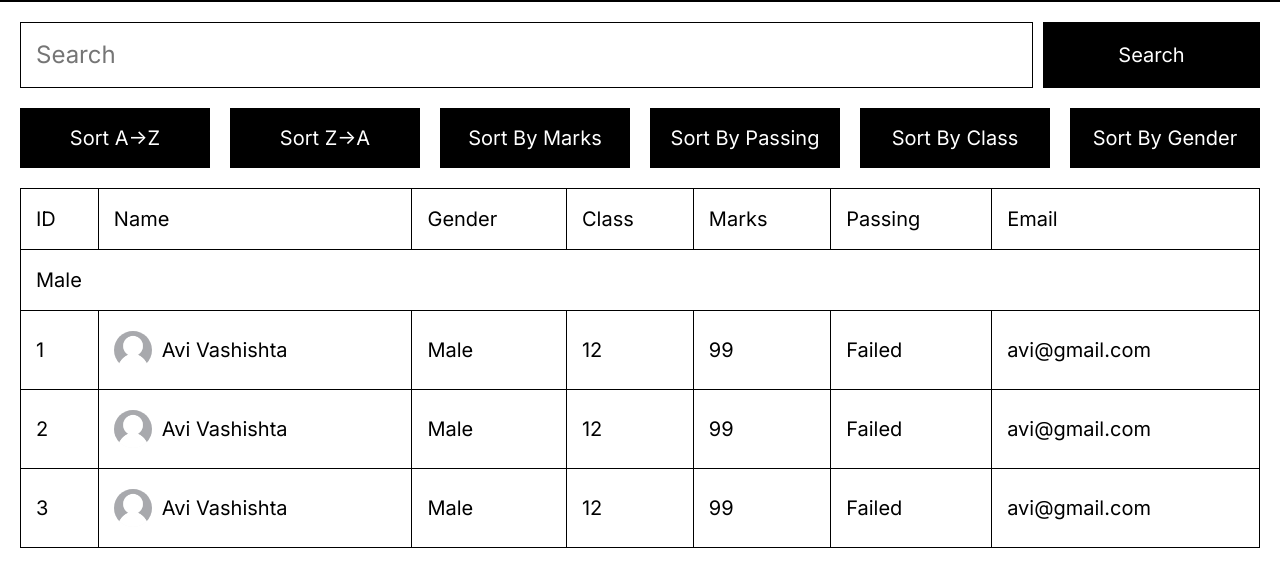
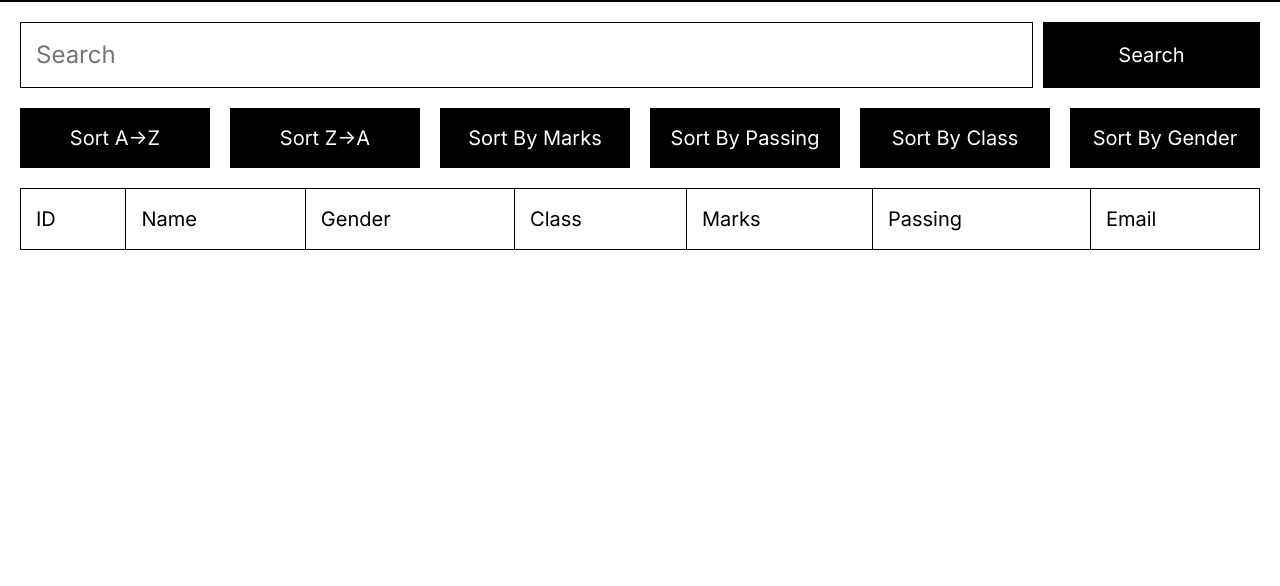
Before and after one commit to prathameshanabhavane/dynamic-table, a website: page index.html in a window 1280 px wide. Shown: the part 74-660 px from the top of the page. Drawn offline with Linux system fonts and the light colour scheme; no server answers.

Commit message:
tbody kept it empty

```diff
--- a/index.html
+++ b/index.html
@@ -45,51 +45,6 @@
                         </tr>
                     </thead>
                     <tbody>
-                        <tr>
-                            <th colspan="7">Male</th>
-                        </tr>
-                        <tr>
-                            <th>1</th>
-                            <td>
-                                <div class="student">
-                                    <img src="./assets/img/default.png" alt="Student" class="student-img">
-                                    <h2 class="student-name">Avi Vashishta</h2>
-                                </div>
-                            </td>
-                            <td>Male</td>
-                            <td>12</td>
-                            <td>99</td>
-                            <td>Failed</td>
-                            <td>avi@gmail.com</td>
-                        </tr>
-                        <tr>
-                            <th>2</th>
-                            <td>
-                                <div class="student">
-                                    <img src="./assets/img/default.png" alt="Student" class="student-img">
-                                    <h2 class="student-name">Avi Vashishta</h2>
-                                </div>
-                            </td>
-                            <td>Male</td>
-                            <td>12</td>
-                            <td>99</td>
-                            <td>Failed</td>
-                            <td>avi@gmail.com</td>
-                        </tr>
-                        <tr>
-                            <th>3</th>
-                            <td>
-                                <div class="student">
-                                    <img src="./assets/img/default.png" alt="Student" class="student-img">
-                                    <h2 class="student-name">Avi Vashishta</h2>
-                                </div>
-                            </td>
-                            <td>Male</td>
-                            <td>12</td>
-                            <td>99</td>
-                            <td>Failed</td>
-                            <td>avi@gmail.com</td>
-                        </tr>
                     </tbody>
                 </table>
             </div>
```
